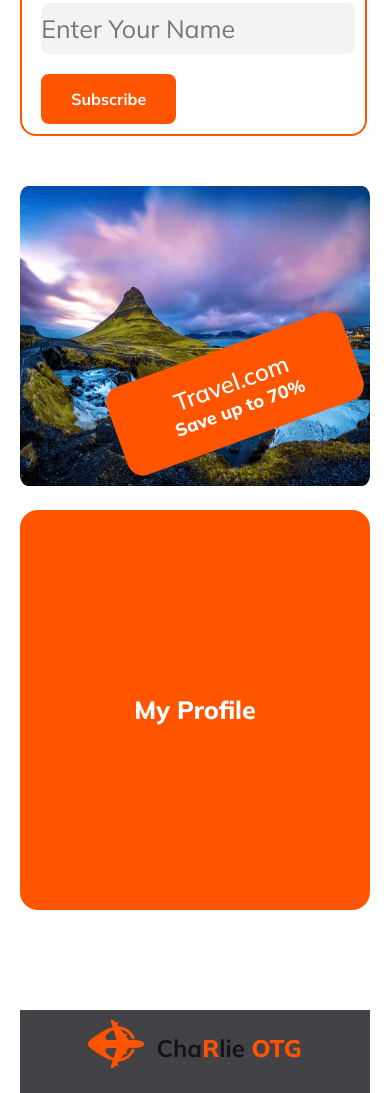
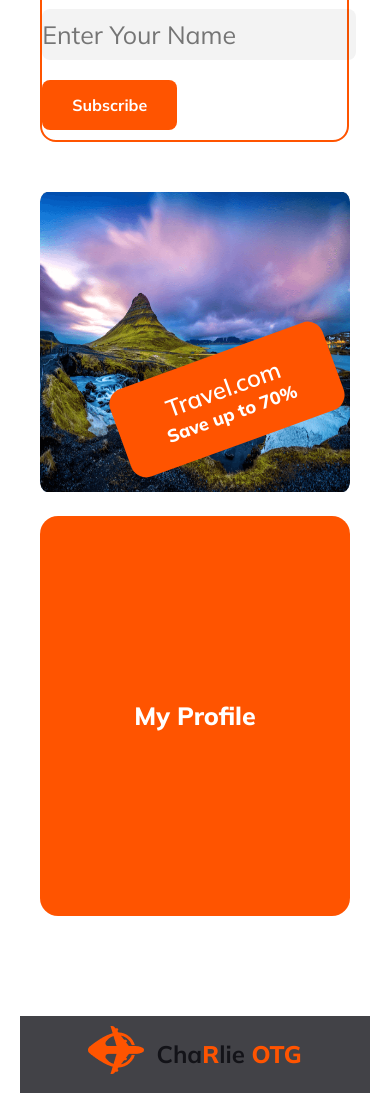
Before and after one commit to iamcharlie17/assignment-2-hero-travel, a plain HTML site: page index.html in a window 390 px wide. Shown: the part 7140-8233 px from the top of the page. Drawn offline with Linux system fonts and the light colour scheme.

Commit message:
ready for submit

```diff
--- a/styles/style.css
+++ b/styles/style.css
@@ -188,7 +188,6 @@ footer {
 .row {
   display: flex;
   justify-content: space-between;
-  gap: none;
 }
 .destination-section {
   margin: 100px 0;
@@ -386,9 +385,9 @@ footer {
   justify-content: center;
   background-color: #ff5400;
   border-radius: 18px;
-  width: 100%;
   height: 400px;
   cursor: pointer;
+  margin: 50px 50px;
 }
 .profile {
   color: #fff;
@@ -428,9 +427,13 @@ footer {
 /* responsive styles for small devices (max-width: 600px) */
 
 @media screen and (max-width: 600px) {
+
   header,
   body {
     margin: 50px 20px;
+  }
+  .footer{
+    width: 100%;
   }
   .nav-bar {
     flex-direction: column;
@@ -529,11 +532,10 @@ footer {
   }
   .newsletter-section {
     flex-direction: column;
-    margin: 20px auto;
+    margin: 20px 20px;
   }
   .newsletter-content {
     padding: 10px 0 10px 10px;
-    margin: 20px 0 0 0;
     width: 95%;
     display: flex;
     align-items: center;
@@ -562,7 +564,7 @@ footer {
     padding: 0 10px;
   }
   .profile-section {
-    margin: 20px auto;
+    margin: 20px 20px;
   }
   .profile-section:hover {
     max-width: 100%;
```
